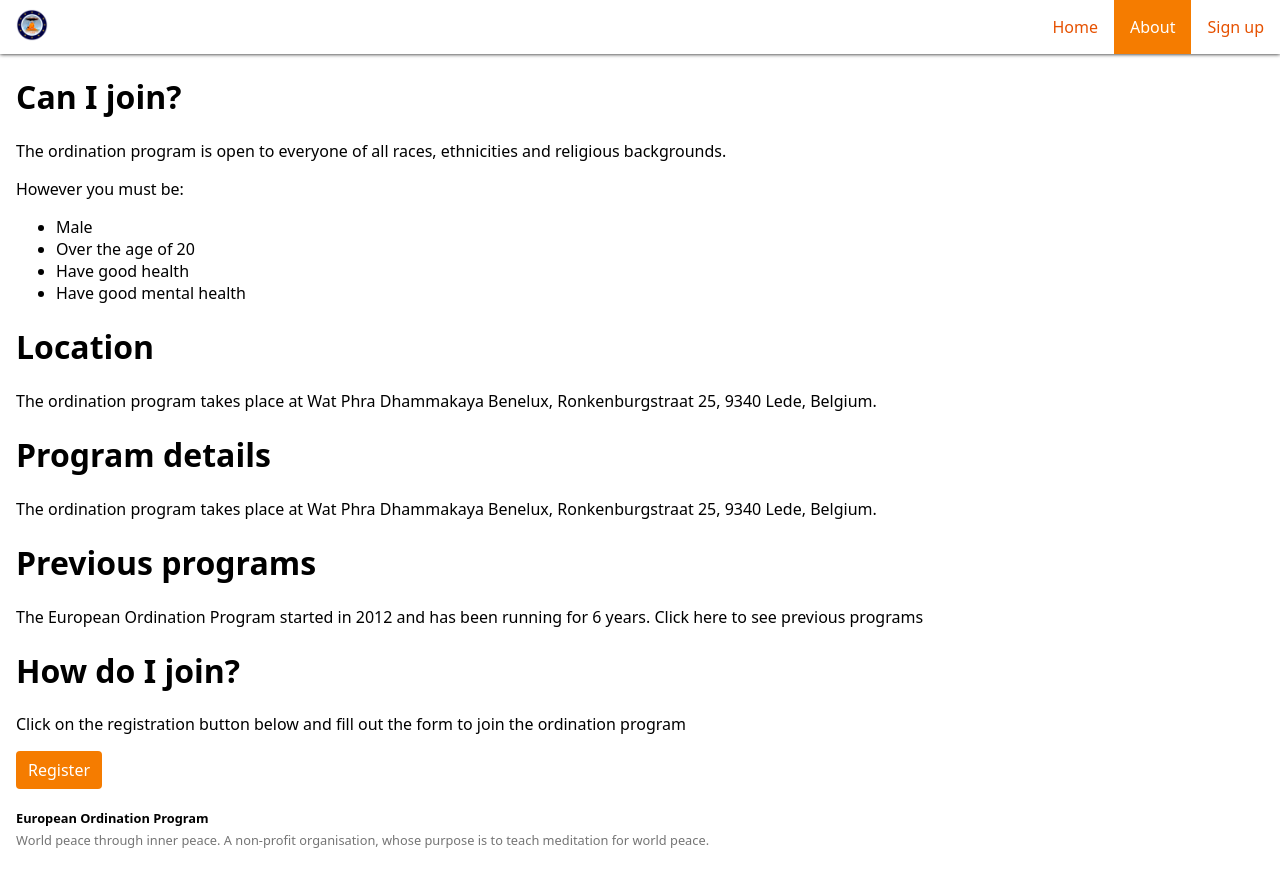
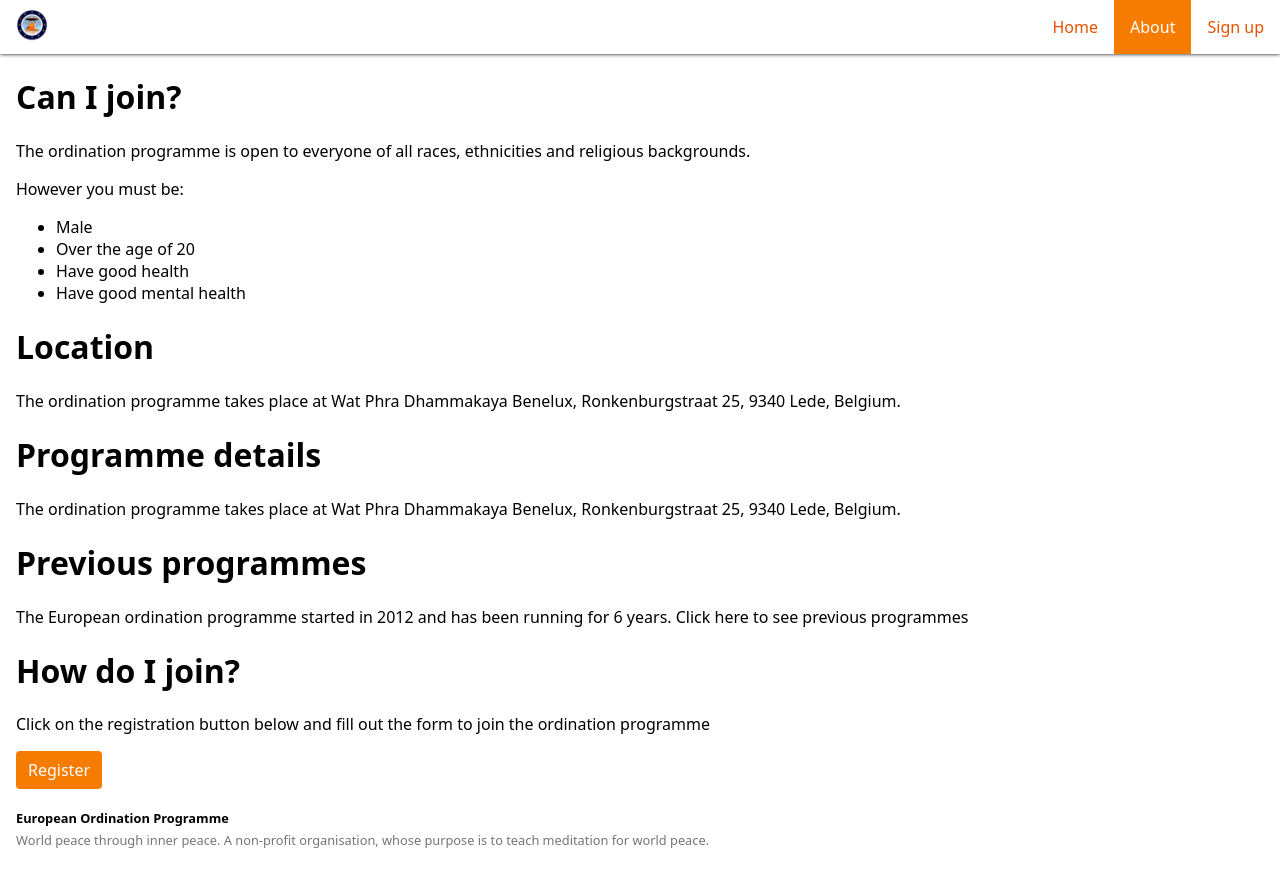
Before and after one commit to spicalous/eop-website, a Jekyll site: the page built from about.html, in a window 1280 px wide. Shown: the top 887 px of the page. Built offline with Jekyll 4.4.1, drawn with Linux system fonts in a browser that asks for light colours.

Commit message:
programme spelling

```diff
--- a/_includes/footer.html
+++ b/_includes/footer.html
@@ -1,7 +1,6 @@
 <footer class="footer">
   <div class="footer-title">
-  European Ordination Program
-  </div>
+  European Ordination Programme
   </div>
   <div class="footer-description">
     World peace through inner peace. A non-profit organisation, whose purpose is to teach meditation for world peace.
--- a/about.html
+++ b/about.html
@@ -1,12 +1,12 @@
 ---
-title: About - European Ordination Program
+title: About - European Ordination Programme
 permalink: /about/
 layout: base
 ---
 <div class="row">
   <h1>Can I join?</h1>
   <p>
-    The ordination program is open to everyone of all races, ethnicities and religious backgrounds.
+    The ordination programme is open to everyone of all races, ethnicities and religious backgrounds.
   </p>
   <div>
     However you must be:
@@ -21,26 +21,26 @@
 <div class="row">
   <h1>Location</h1>
   <p>
-    The ordination program takes place at Wat Phra Dhammakaya Benelux, Ronkenburgstraat 25, 9340 Lede, Belgium.
+    The ordination programme takes place at Wat Phra Dhammakaya Benelux, Ronkenburgstraat 25, 9340 Lede, Belgium.
   </p>
 </div>
 <div class="row">
-  <h1>Program details</h1>
+  <h1>Programme details</h1>
   <p>
-    The ordination program takes place at Wat Phra Dhammakaya Benelux, Ronkenburgstraat 25, 9340 Lede, Belgium.
+    The ordination programme takes place at Wat Phra Dhammakaya Benelux, Ronkenburgstraat 25, 9340 Lede, Belgium.
   </p>
 </div>
 <div class="row">
-  <h1>Previous programs</h1>
+  <h1>Previous programmes</h1>
   <p>
-    The European Ordination Program started in 2012 and has been running for 6 years. Click here to see previous
-    programs
+    The European ordination programme started in 2012 and has been running for 6 years. Click here to see previous
+    programmes
   </p>
 </div>
 <div class="row">
   <h1>How do I join?</h1>
   <p>
-    Click on the registration button below and fill out the form to join the ordination program
+    Click on the registration button below and fill out the form to join the ordination programme
   </p>
   <a class="btn btn-main" href="{{ "/sign-up/" | relative_url }}">
     Register
--- a/index.html
+++ b/index.html
@@ -1,9 +1,9 @@
 ---
-title: European Ordination Program
+title: European Ordination Programme
 layout: base
 ---
 <div class="row">
-  <h1>European Ordination Program</h1>
+  <h1>European Ordination Programme</h1>
 </div>
 <div class="row">
   <p>
--- a/sign-up.html
+++ b/sign-up.html
@@ -1,5 +1,5 @@
 ---
-title: Sign up - European Ordination Program
+title: Sign up - European Ordination Programme
 permalink: /sign-up/
 layout: base
 ---
```
